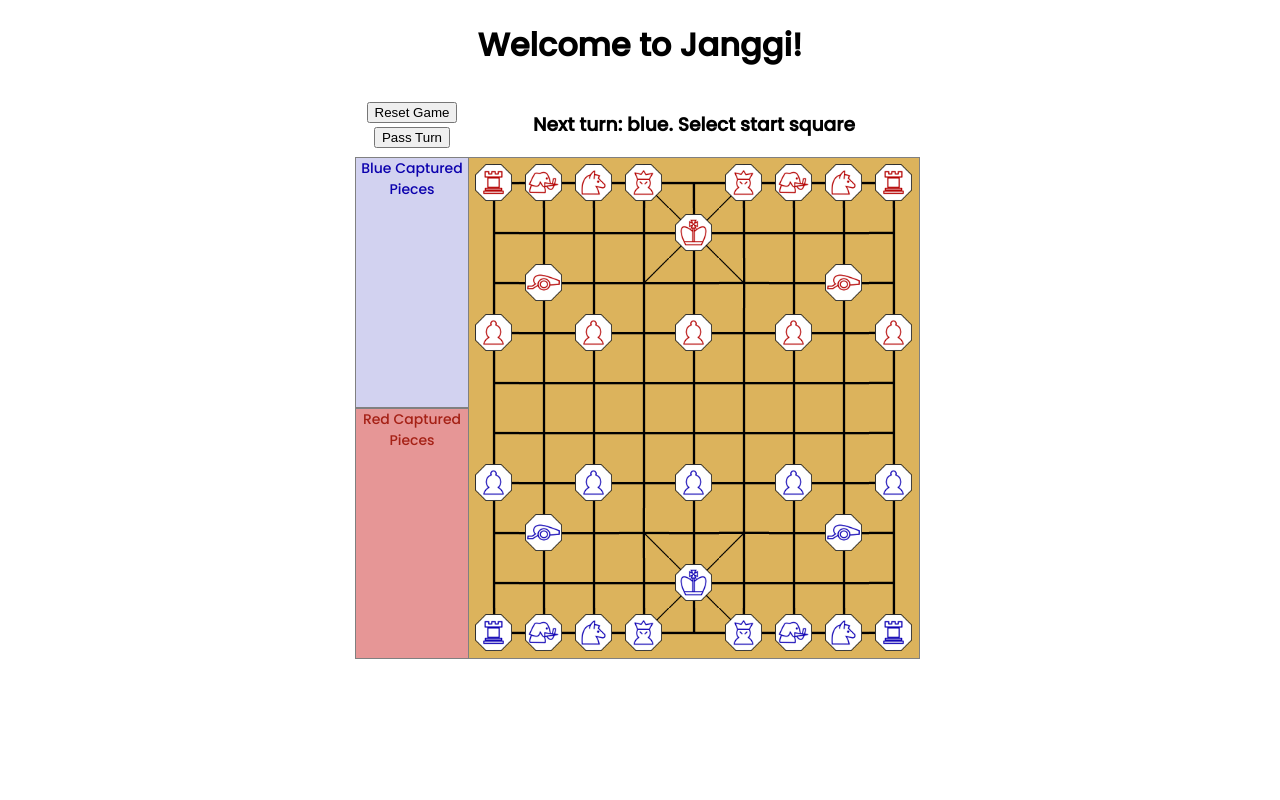
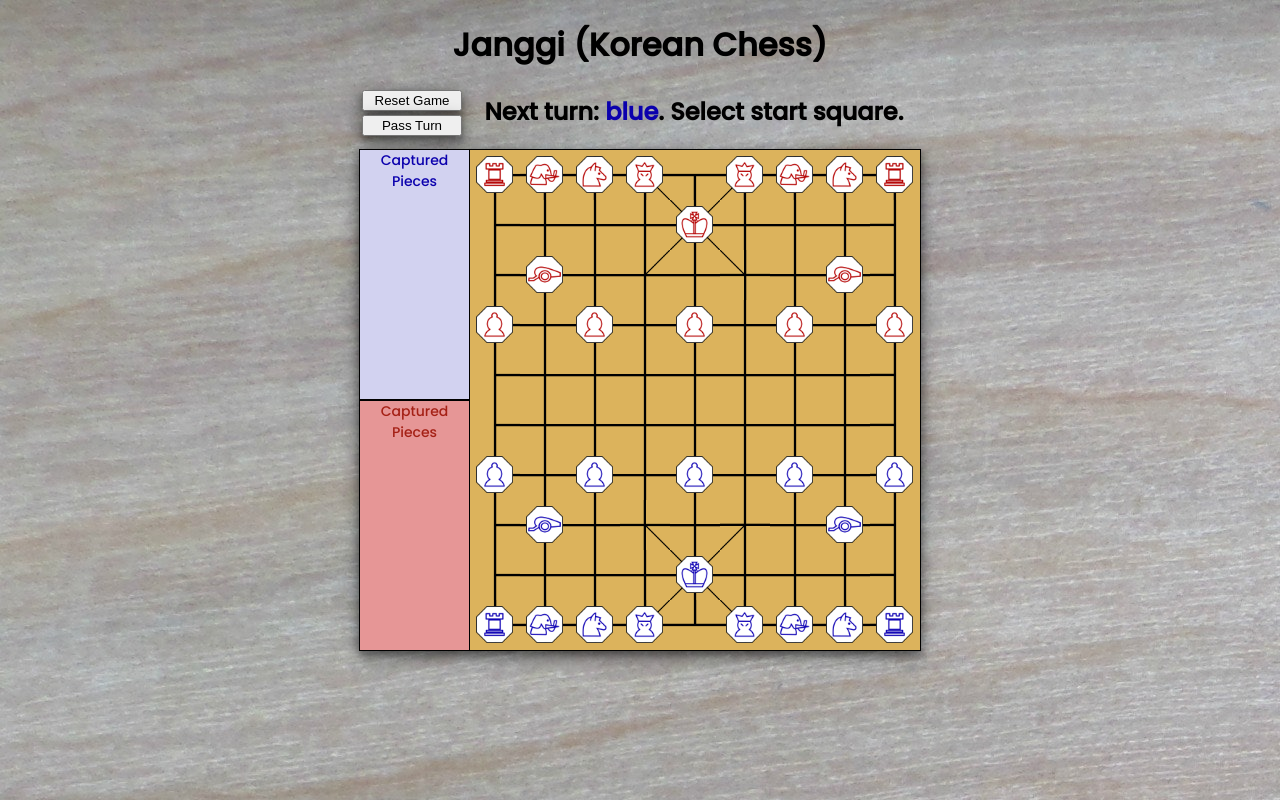
Before and after one commit to jbaird29/janggi, a plain HTML site: page index.html in a window 1280 px wide. Drawn offline with Linux system fonts and the light colour scheme.

Commit message:
add background image and styling

```diff
--- a/Game.js
+++ b/Game.js
@@ -1,67 +1,28 @@
 class JanggiGame {
-    constructor() {
-      this.pieces = this.buildPieces()
+    constructor(gameProps) {
+      this.pieces = gameProps.pieces
+      this.nextColor = gameProps.nextColor
+      this.gameOver = gameProps.gameOver
+      this.winner = gameProps.winner
       this.board = this.buildBoard()
-      this.nextColor = 'blue'
-      this.gameOver = false
-      this.winner = null
     }
 
-    getSavedPieces() {
-      // const piecesJSON = localStorage.getItem('pieces');
-      const piecesJSON = null
-      try {
-        return piecesJSON ? JSON.parse(piecesJSON) : null;
-      } catch(e) {
-        console.log(e.message);
-        return null
+    saveGave() {
+      const gameProps = {
+        pieces: this.pieces,
+        nextColor: this.nextColor,
+        gameOver: this.gameOver,
+        winner: this.winner
       }
+      localStorage.setItem('gameProps',JSON.stringify(gameProps))
     }
 
-    buildPieces() {
-      let pieces = []
-      const savedPieces = this.getSavedPieces()
-      if (savedPieces) {
-        savedPieces.forEach(piece => {
-          pieces.push(new Piece(piece.color, piece.type, piece.square, piece.isCaptured))
-        })
-      } else {
-        pieces = [
-          new Piece('red', 'chariot', 'a1'),
-          new Piece('red', 'chariot', 'i1'),
-          new Piece('red', 'elephant', 'b1'),
-          new Piece('red', 'elephant', 'g1'),
-          new Piece('red', 'horse', 'c1'),
-          new Piece('red', 'horse', 'h1'),
-          new Piece('red', 'guard', 'd1'),
-          new Piece('red', 'guard', 'f1'),
-          new Piece('red', 'cannon', 'b3'),
-          new Piece('red', 'cannon', 'h3'),
-          new Piece('red', 'soldier', 'a4'),
-          new Piece('red', 'soldier', 'c4'),
-          new Piece('red', 'soldier', 'e4'),
-          new Piece('red', 'soldier', 'g4'),
-          new Piece('red', 'soldier', 'i4'),
-          new Piece('red', 'general', 'e2'),
-          new Piece('blue', 'chariot', 'a10'),
-          new Piece('blue', 'chariot', 'i10'),
-          new Piece('blue', 'elephant', 'b10'),
-          new Piece('blue', 'elephant', 'g10'),
-          new Piece('blue', 'horse', 'c10'),
-          new Piece('blue', 'horse', 'h10'),
-          new Piece('blue', 'guard', 'd10'),
-          new Piece('blue', 'guard', 'f10'),
-          new Piece('blue', 'cannon', 'b8'),
-          new Piece('blue', 'cannon', 'h8'),
-          new Piece('blue', 'soldier', 'a7'),
-          new Piece('blue', 'soldier', 'c7'),
-          new Piece('blue', 'soldier', 'e7'),
-          new Piece('blue', 'soldier', 'g7'),
-          new Piece('blue', 'soldier', 'i7'),
-          new Piece('blue', 'general', 'e9'),
-        ]
-      }
-      return pieces
+    buildBoard() {
+      let board = this.buildEmpytyBoard()
+      this.pieces.filter(piece => !piece.isCaptured).forEach(piece => {
+        board[piece.square] = piece
+      })
+      return board
     }
 
     buildEmpytyBoard() {
@@ -79,12 +40,12 @@ class JanggiGame {
       return board
     }
 
-    buildBoard() {
-      let board = this.buildEmpytyBoard()
-      this.pieces.forEach(piece => {
-        board[piece.square] = piece
-      })
-      return board
+    getHeaderText() {
+      if (!this.gameOver) {
+        return `Next turn: <span class="color-${this.nextColor}">${this.nextColor}</span>. Select start square.`
+      } else {
+        return `Game over! <span class="color-${this.nextColor}">${this.winner}</span> won!`
+      }
     }
 
     /**
@@ -301,13 +262,14 @@ class JanggiGame {
       if (this.gameOver) {
         return {valid: false, response: `Game is already over.`}
       } else if (!startPiece) {
-        return {valid: false, response: `Invalid: There is no piece there.`}
+        return {valid: false, response: this.getHeaderText()}
       } else if (startPiece.color !== this.nextColor) {
-        return {valid: false, response: `Invalid: That piece does not belong to you.`}
+        return {valid: false, response: this.getHeaderText()}
       } else {
-        return {valid: true, response: `Start square is ${start}. Select end square.`}
+        return {valid: true, response: `Start square: ${start}. Select end square.`}
       }
     }
+
     /**
      * Given a start and end square, determines if that move is valid and updates board / game state if so
      * returns an object of {valid: true || false, response: 'response text message'}
@@ -317,20 +279,14 @@ class JanggiGame {
     makeMove(start, end, pass=false) {
       if (pass) {
         this.nextColor = this.nextColor === 'red' ? 'blue' : 'red'
-        return {valid: true, response: `Next turn: ${this.nextColor}. Select start square.`}
+        return {valid: true, response: this.getHeaderText()}
       }
       try {
         const startPiece = this.board[start]
         const endPiece = this.board[end]
         // determine if the move is falid
-        if (this.gameOver) {
-          return {valid: false, response: `Game is already over.`}
-        } else if (!startPiece) {
-          return {valid: false, response: `Invalid: There is no piece there.`}
-        } else if (startPiece.color !== this.nextColor) {
-          return {valid: false, response: `Invalid: That piece does not belong to you.`}
-        } else if (!this.getValidMoves(startPiece).includes(end)) {
-          return {valid: false, response: `Invalid: not a valid end position for that piece.`}
+        if (!this.getValidMoves(startPiece).includes(end)) {
+          return {valid: false, response: this.getHeaderText()}
         }
         // if valid, update the board and game state
         this.performMove(start, end, startPiece, endPiece)
@@ -340,11 +296,12 @@ class JanggiGame {
           if (this.isInCheckmate(this.nextColor)) {
             this.gameOver = true
             this.winner = this.nextColor === 'red' ? 'blue' : 'red'
-            return {valid: true, response: `Game over: ${this.winner} wins.`}
+            return {valid: true, response: this.getHeaderText()}
           }
         }
-        // otherwise return valid response
-        return {valid: true, response: `Next turn: ${this.nextColor}. Select start square.`}
+        // otherwise save game and return valid response
+        this.saveGave()
+        return {valid: true, response: this.getHeaderText()}
       } catch(e) {
         console.log(e)
         return {valid: false, response: `There was an error.`}
--- a/functions.js
+++ b/functions.js
@@ -73,3 +73,75 @@ const getPalaceCenters = (color=null) => {
     return ['e2', 'e9']
   }
 }
+
+// ---------------------------------------------------------------
+// Helper functions for initializing the game
+// ---------------------------------------------------------------
+const getStartGameProps = () => {
+  const startPieces = [
+    new Piece('red', 'chariot', 'a1'),
+    new Piece('red', 'chariot', 'i1'),
+    new Piece('red', 'elephant', 'b1'),
+    new Piece('red', 'elephant', 'g1'),
+    new Piece('red', 'horse', 'c1'),
+    new Piece('red', 'horse', 'h1'),
+    new Piece('red', 'guard', 'd1'),
+    new Piece('red', 'guard', 'f1'),
+    new Piece('red', 'cannon', 'b3'),
+    new Piece('red', 'cannon', 'h3'),
+    new Piece('red', 'soldier', 'a4'),
+    new Piece('red', 'soldier', 'c4'),
+    new Piece('red', 'soldier', 'e4'),
+    new Piece('red', 'soldier', 'g4'),
+    new Piece('red', 'soldier', 'i4'),
+    new Piece('red', 'general', 'e2'),
+    new Piece('blue', 'chariot', 'a10'),
+    new Piece('blue', 'chariot', 'i10'),
+    new Piece('blue', 'elephant', 'b10'),
+    new Piece('blue', 'elephant', 'g10'),
+    new Piece('blue', 'horse', 'c10'),
+    new Piece('blue', 'horse', 'h10'),
+    new Piece('blue', 'guard', 'd10'),
+    new Piece('blue', 'guard', 'f10'),
+    new Piece('blue', 'cannon', 'b8'),
+    new Piece('blue', 'cannon', 'h8'),
+    new Piece('blue', 'soldier', 'a7'),
+    new Piece('blue', 'soldier', 'c7'),
+    new Piece('blue', 'soldier', 'e7'),
+    new Piece('blue', 'soldier', 'g7'),
+    new Piece('blue', 'soldier', 'i7'),
+    new Piece('blue', 'general', 'e9'),
+  ]
+  return {
+    pieces: startPieces,
+    nextColor: 'blue',
+    gameOver: false,
+    winner: null
+  }
+}
+
+const getSavedGameProps = () => {
+  const gamePropsJSON = localStorage.getItem('gameProps');
+  try {
+    return gamePropsJSON ? JSON.parse(gamePropsJSON) : null;
+  } catch(e) {
+    console.log(e.message);
+    return null
+  }
+}
+
+const getGameProps = () => {
+  const savedGameProps = getSavedGameProps()
+  if (savedGameProps) {
+    // if gameProps were loaded from browser storage, clean the Pieces objects
+    let cleanedPieces = []
+    savedGameProps.pieces.forEach(piece => {
+      cleanedPieces.push(new Piece(piece.color, piece.type, piece.square, piece.isCaptured))
+    })
+    savedGameProps.pieces = cleanedPieces
+    return savedGameProps
+  } else {
+    // otherwise build an empty game
+    return getStartGameProps()
+  }
+}
--- a/index.html
+++ b/index.html
@@ -10,17 +10,15 @@
   <link href="https://fonts.googleapis.com/css2?family=Poppins:wght@500&display=swap" rel="stylesheet">
   </head>
 <body>
-  <h1>
-    Welcome to Janggi!
-  </h1>
+  <h1>Janggi (Korean Chess)</h1>
   <div class="container-header">
     <div class="container-col-btn"><button id="reset-btn">Reset Game<button id="pass-btn">Pass Turn</button></button></div>
-    <div class="container-col-msg"><h3 id="current-move"></h3></div>
+    <div class="container-col-msg"><h2 id="current-move"></h2></div>
   </div>
   <div class="container-game">
     <div class="container-col-pieces">
-        <div id="captured-pieces-blue"><div>Blue Captured Pieces</div></div>
-        <div id="captured-pieces-red"><div>Red Captured Pieces</div></div>
+        <div id="captured-pieces-blue"><div>Captured Pieces</div></div>
+        <div id="captured-pieces-red"><div>Captured Pieces</div></div>
     </div>
     <div class="container-col-board">
       <div class="board">
--- a/index.js
+++ b/index.js
@@ -1,8 +1,8 @@
 const moveEl = document.querySelector('#current-move')
 
-moveEl.textContent = 'Next turn: blue. Select start square'
-let game = new JanggiGame()
+let game = new JanggiGame(getGameProps())
 game.renderGame()
+moveEl.innerHTML = game.getHeaderText()
 
 let start = null;
 let end = null;
@@ -12,7 +12,7 @@ document.querySelectorAll('.square').forEach(square => {
     const square = e.target.parentElement.id;
     if (!start && !end) {
       const {valid, response} = game.isValidStart(square)
-      moveEl.textContent = `${response}`;
+      moveEl.innerHTML = `${response}`;
       if (valid) {
         start = square;
         game.renderSquareShading(game.getPiece(start))
@@ -29,7 +29,7 @@ document.querySelectorAll('.square').forEach(square => {
         game.renderSquareShading(game.getPiece(start))
       } else {
         const {valid, response} = game.makeMove(start, end)
-        moveEl.textContent = `${response}`;
+        moveEl.innerHTML = `${response}`;
         start = null;
         end = null;
         if (valid) {
@@ -45,7 +45,7 @@ document.getElementById('pass-btn').addEventListener('click', (e) => {
     game.clearSquareShading(game.getPiece(start))
   }
   const {valid, response} = game.makeMove(start=null, end=null, pass=true);
-  moveEl.textContent = `${response}`;
+  moveEl.innerHTML = `${response}`;
   start = null;
   end = null;
   game.renderGame();
@@ -55,7 +55,8 @@ document.getElementById('reset-btn').addEventListener('click', (e) => {
   if (start) {
     game.clearSquareShading(game.getPiece(start))
   }
-  moveEl.textContent = 'Next turn: blue. Select start square'
-  game = new JanggiGame()
+  game = new JanggiGame(getStartGameProps())
+  game.saveGave()
   game.renderGame()
+  moveEl.innerHTML = game.getHeaderText()
 })
--- a/style.css
+++ b/style.css
@@ -1,6 +1,10 @@
 body {
   text-align: center;
   font-family: 'Poppins', sans-serif;
+  background-image: url("images/background/table.jpg")
+}
+h1 {
+  margin-bottom: 5px;
 }
 
 /* HEADER CONTAINERS */
@@ -16,12 +20,24 @@ body {
 .container-col-msg {
   width: 450px;
 }
+.color-blue {
+  color: rgb(11, 0, 173);
+}
+.color-red {
+  color: rgb(165, 33, 22);
+}
+button {
+  width: 100px;
+  box-shadow: 0 4px 8px 0 rgba(0, 0, 0, 0.4), 0 6px 20px 0 rgba(0, 0, 0, 0.4);
+}
 
 /* GAME CONTAINERS */
 .container-game {
   margin: auto;
   display: flex;
-  width: 570px;
+  width: 562px;
+  /* box-shadow: 5px 5px 5px black; */
+  box-shadow: 0 4px 8px 0 rgba(0, 0, 0, 0.4), 0 6px 20px 0 rgba(0, 0, 0, 0.4);
 }
 .container-col-pieces {
   width: 112px;
@@ -30,7 +46,7 @@ body {
 }
 .container-col-board {
  width: 450px;
- border: 1px solid grey;
+ border: 1px solid black;
 }
 
 
@@ -41,7 +57,7 @@ body {
   height: 50%;
   color: rgb(165, 33, 22);
   background-color: rgb(230, 150, 150);
-  border: 1px solid grey;
+  border: 1px solid black;
 }
 #captured-pieces-blue {
   font-size: 14px;
@@ -49,7 +65,7 @@ body {
   height: 50%;
   color: rgb(11, 0, 173);
   background-color: rgb(210, 210, 240);
-  border: 1px solid grey;
+  border: 1px solid black;
 }
 
 
@@ -76,7 +92,7 @@ body {
   left: 0;
 }
 .square-img-highlight {
-  opacity: 0.5;
+  filter: sepia(75%);
 }
 .piece {
   width: 37px;
```
Also changed, not shown: images/background/table.jpg (added), 1 other file.
